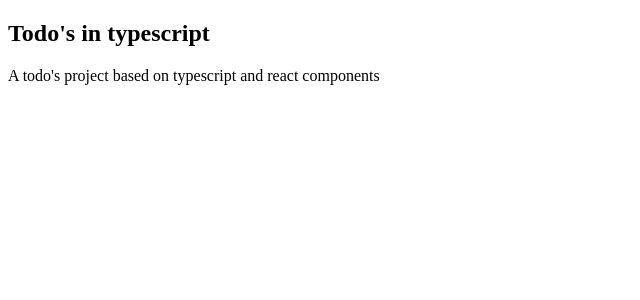
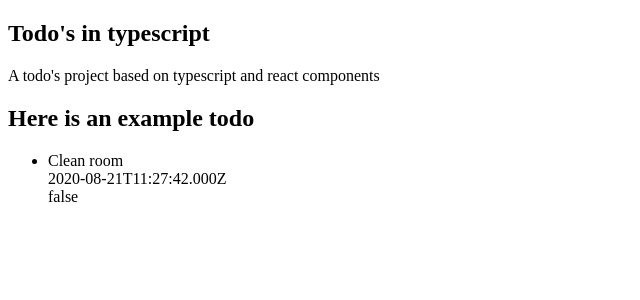
Before and after one commit to mvuong789/feature-playground, a React app: page / in a window 1280 px wide. Shown: the top 300 px of the page, without its empty margins (0-640 px from the left). Built offline with nearby package versions, Linux system fonts and the light colour scheme.

Commit message:
Displayed a simple todo feature. Added in a todo config with types

```diff
--- a/src/features/app/App.tsx
+++ b/src/features/app/App.tsx
@@ -1,10 +1,15 @@
 import React from 'react';
+
+import Todos from '../todos/Todos';
 
 const App = () => {
   return (
     <div className="app">
       <h1>Todo's in typescript</h1>
       <p>A todo's project based on typescript and react components</p>
+
+      <h2>Here is an example todo</h2>
+      <Todos todos={[{ id: 'a1s2d3-afq3qh-b3n849', text: 'Clean room', dateAdded: new Date(), done: false }]} />
     </div>
   )
 }
--- /dev/null
+++ b/src/features/todos/Todos.config.ts
@@ -0,0 +1,6 @@
+export interface ITodo {
+  id: string,
+  text: string,
+  dateAdded: Date,
+  done: boolean
+};
--- /dev/null
+++ b/src/features/todos/Todos.tsx
@@ -0,0 +1,28 @@
+import React from 'react';
+
+import { ITodo } from './Todos.config';
+
+type TodosProps = {
+  todos: ITodo[]
+};
+
+const Todos = ({ todos }: TodosProps) => {
+  const displayTodos = todos.map((todo) => {
+    const { id, text, dateAdded, done } = todo;
+    return (
+      <li key={`todo-${id}`}>
+        <div>{text}</div>
+        <div>{dateAdded.toISOString()}</div>
+        <div>{done.toString()}</div>
+      </li>
+    )
+  });
+
+  return (
+    <ul>
+      {displayTodos}
+    </ul>
+  )
+};
+
+export default Todos;
```
